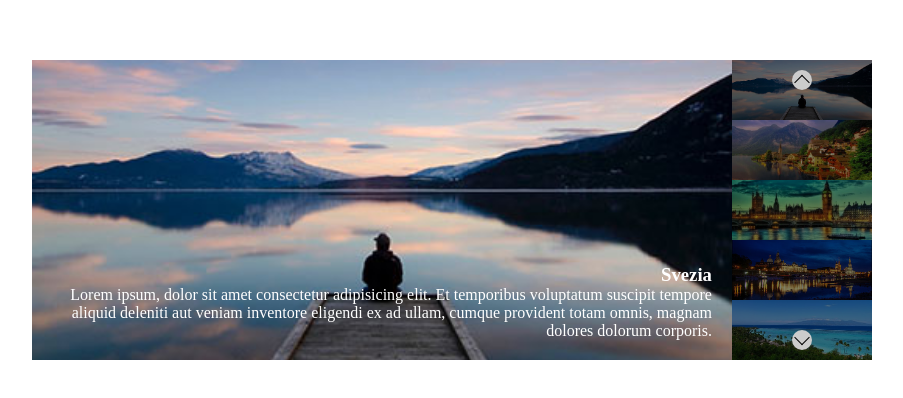
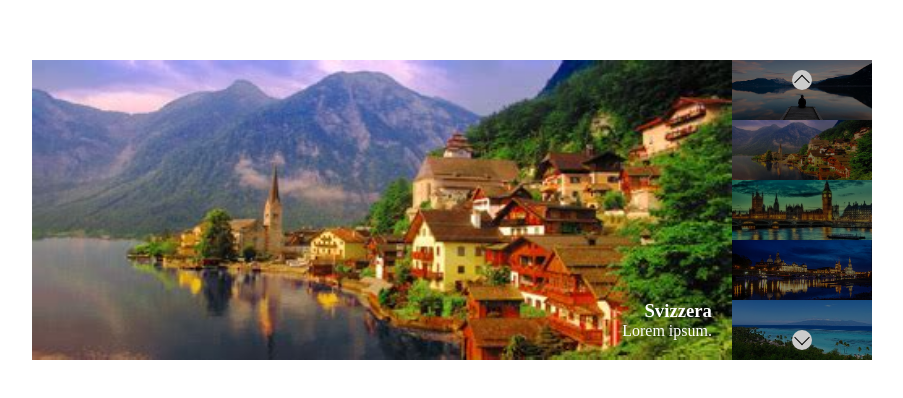
Before and after one commit to Amanjit313/vue-slider, a plain HTML site: page index.html in a window 1280 px wide. Shown: the part 190-588 px from the top of the page, without its empty margins (188-1091 px from the left). Drawn offline with nearby package versions, Linux system fonts and the light colour scheme.

Commit message:
Vue Slider - Reso dinamico anche la foto principale e testo

```diff
--- a/index.html
+++ b/index.html
@@ -17,12 +17,11 @@
             <div class="slider-wrapper" tabindex="0">
 
                 <div class="item">
-                    <img src="img/01.jpg" alt="Svezia" />
+                    <img :src="photos[counterPhoto].image" title="photo" />
                     <div class="text">
-                        <h3>Svezia</h3>
+                        <h3>{{photos[counterPhoto].title}}</h3>
                         <p>
-                            Lorem ipsum, dolor sit amet consectetur adipisicing elit. Et temporibus voluptatum suscipit tempore aliquid deleniti aut
-                            veniam inventore eligendi ex ad ullam, cumque provident totam omnis, magnam dolores dolorum corporis.
+                            {{photos[counterPhoto].text}}
                         </p>
                     </div>
                 </div>
--- a/js/script.js
+++ b/js/script.js
@@ -36,7 +36,9 @@ const app = new Vue({
                         title: 'Paradise',
                         text: 'Et temporibus voluptatum suscipit tempore aliquid deleniti aut veniam inventore eligendi ex ad ullam, cumque provident totam omnis.'
                     }
-                ]
+                ],
+                counterPhoto: 1
+
            }
 
 })
```
